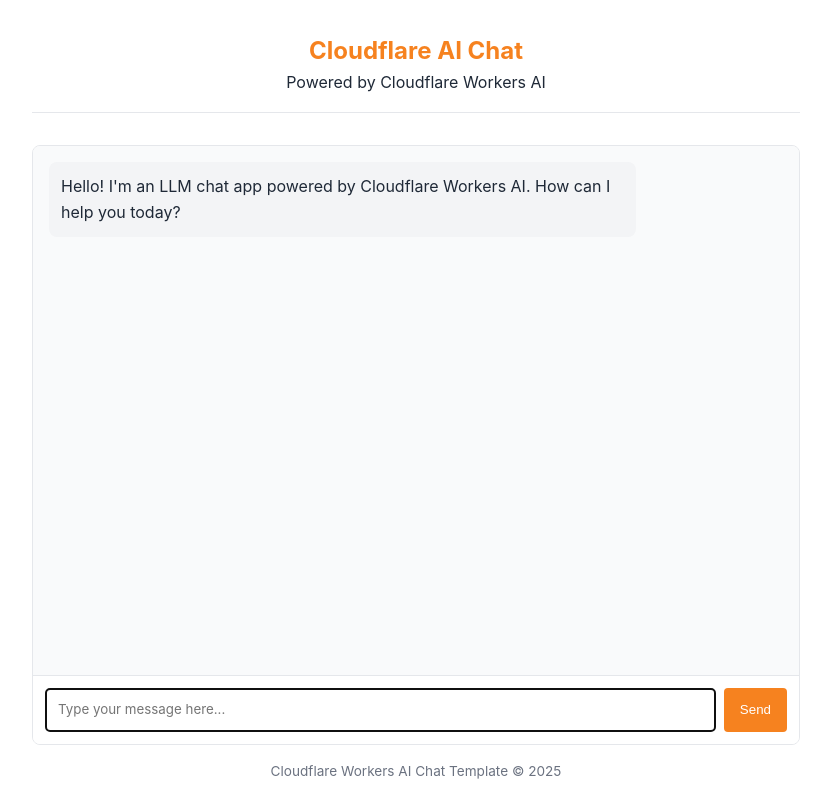
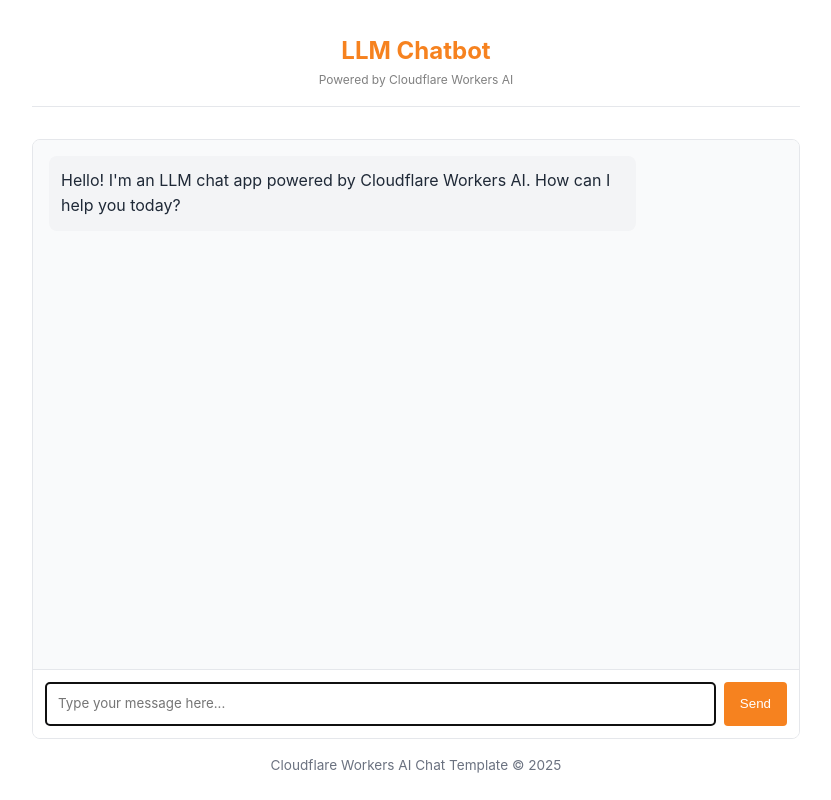
Before and after one commit to KhairyK/ai, a website: page public/index.html in a window 1280 px wide. Shown: the whole page, without its empty margins (224-1055 px from the left). Drawn offline with Linux system fonts and the light colour scheme.

Commit message:
Update index.html

```diff
--- a/public/index.html
+++ b/public/index.html
@@ -1,9 +1,9 @@
-<!doctype html>
-<html lang="en">
+<!DOCTYPE html>
+<html lang="en-US">
   <head>
     <meta charset="UTF-8" />
     <meta name="viewport" content="width=device-width, initial-scale=1.0" />
-    <title>LLM Chat App</title>
+    <title>KYRT Chat App</title>
     <style>
       :root {
         --primary-color: #f6821f;
@@ -134,12 +134,16 @@
         font-size: 0.85rem;
         color: var(--text-light);
       }
+        .muted {
+          color: #808080;
+          font-size: 12px;
+        }
     </style>
   </head>
   <body>
     <header>
-      <h1>Cloudflare AI Chat</h1>
-      <p>Powered by Cloudflare Workers AI</p>
+      <h1>LLM Chatbot</h1>
+      <p class="muted">Powered by Cloudflare Workers AI</p>
     </header>
 
     <div class="chat-container">
```
